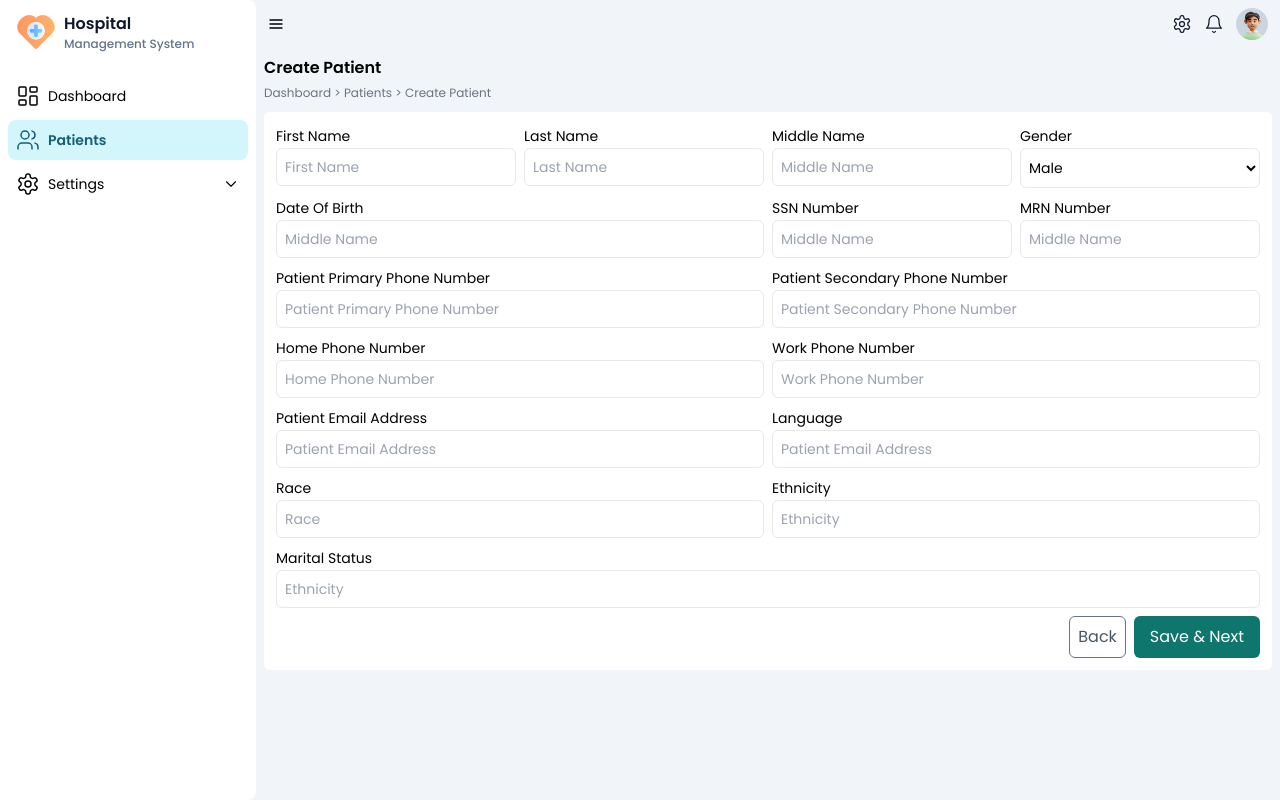
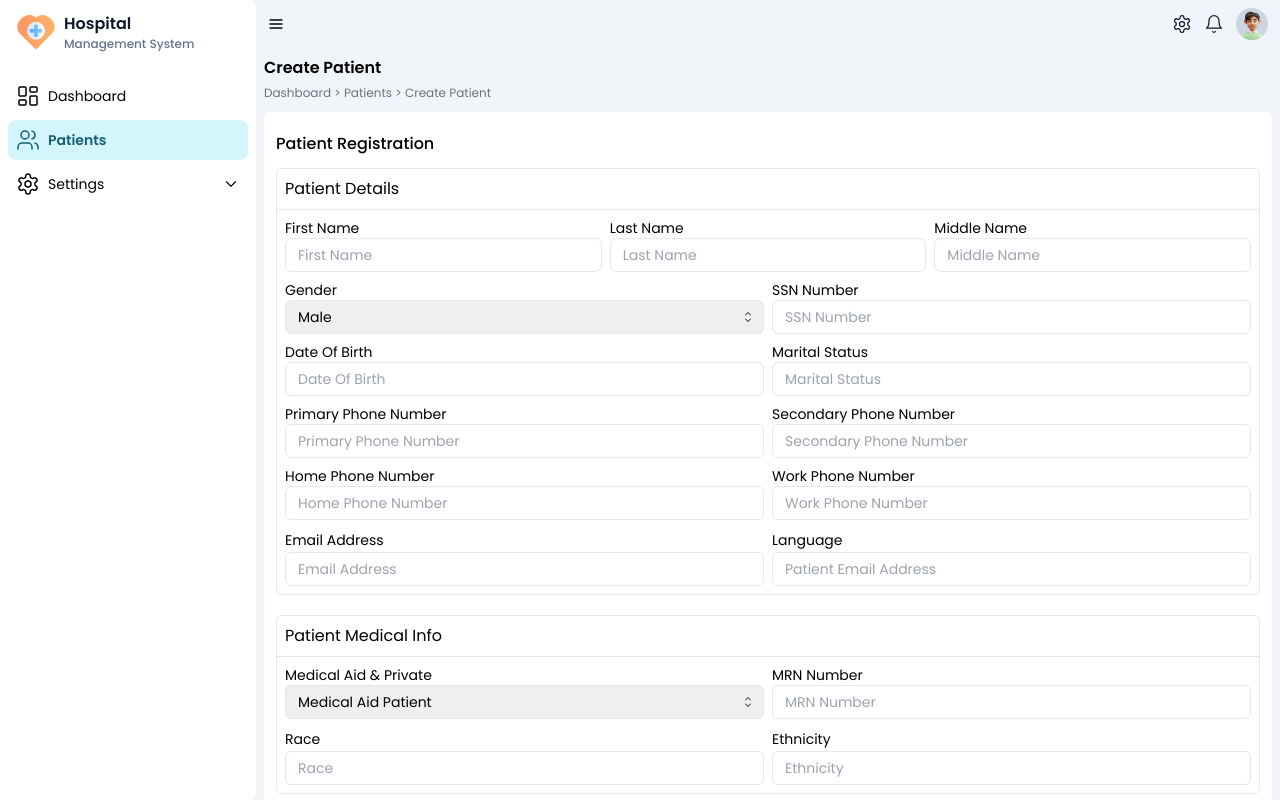
Before and after one commit to parth-patel-1798/hms, a React (Vite) app: page /#/patients/create in a window 1280 px wide. Built offline with nearby package versions, Linux system fonts and the light colour scheme.

Commit message:
changes done

```diff
--- a/package.json
+++ b/package.json
@@ -14,6 +14,7 @@
     "lint": "eslint . --ext js,jsx --report-unused-disable-directives --max-warnings 0"
   },
   "dependencies": {
+    "@hookform/resolvers": "^3.9.0",
     "@reduxjs/toolkit": "^2.2.7",
     "apexcharts": "^3.53.0",
     "axios": "^1.7.7",
--- /dev/null
+++ b/src/components/Select.jsx
@@ -0,0 +1,49 @@
+import { mergeClasses } from '@utils/classUtils';
+import { cva } from 'class-variance-authority';
+import React, { useMemo } from 'react';
+import { HiChevronUpDown } from 'react-icons/hi2';
+
+const Select = React.forwardRef((props, ref) => {
+    const { size = 'medium', className = '', error = false, children, ...rest } = props;
+
+    const SelectVariant = useMemo(
+        () =>
+            cva('rounded-md border outline-none w-full appearance-none', {
+                variants: {
+                    size: {
+                        small: 'text-sm px-3 py-1.5',
+                        medium: 'text-base px-4 py-2',
+                        large: 'text-lg px-5 py-3',
+                    },
+                    error: {
+                        true: 'text-red-500 border-red-500',
+                        false: '',
+                    },
+                },
+                defaultVariants: {
+                    size: 'medium',
+                    error: 'false',
+                },
+            }),
+        [],
+    );
+
+    const computedClassNames = useMemo(
+        () => mergeClasses(SelectVariant({ size, error }), className),
+        [size, error, className, SelectVariant],
+    );
+
+    return (
+        <div className="relative inline-block w-full">
+            <select ref={ref} className={computedClassNames} {...rest}>
+                {children}
+            </select>
+
+            <div className="pointer-events-none absolute inset-y-0 right-0 flex items-center px-2 text-gray-700">
+                <HiChevronUpDown />
+            </div>
+        </div>
+    );
+});
+
+export default Select;
--- a/src/components/TextFiled.jsx
+++ b/src/components/TextFiled.jsx
@@ -4,29 +4,34 @@ import { mergeClasses } from '@utils/classUtils';
 import { cva } from 'class-variance-authority';
 
 const TextField = React.forwardRef((props, ref) => {
-    const { type = 'text', size = 'medium', className = '', ...rest } = props;
+    const { type = 'text', size = 'medium', className = '', error = false, ...rest } = props;
 
     // Memoize the variant generation to improve performance
     const InputVariant = useMemo(
         () =>
-            cva('outline-none border rounded transition duration-200 ease-in-out', {
+            cva('rounded-md border outline-none w-full', {
                 variants: {
                     size: {
                         small: 'text-sm px-3 py-1.5',
                         medium: 'text-base px-4 py-2',
                         large: 'text-lg px-5 py-3',
                     },
+                    error: {
+                        true: 'text-red-500 border-red-500',
+                        false: '',
+                    },
                 },
                 defaultVariants: {
                     size: 'medium',
+                    error: 'false',
                 },
             }),
         [],
     );
 
     const computedClassNames = useMemo(
-        () => mergeClasses(InputVariant({ size }), className),
-        [size, className, InputVariant],
+        () => mergeClasses(InputVariant({ size, error }), className),
+        [size, error, className, InputVariant],
     );
 
     return (
--- a/src/main.jsx
+++ b/src/main.jsx
@@ -5,7 +5,7 @@ import '@assets/scss/app.scss';
 import App from './App.jsx';
 
 createRoot(document.getElementById('root')).render(
-    <StrictMode>
-        <App />
-    </StrictMode>,
+    // <StrictMode>
+    <App />,
+    // </StrictMode>,
 );
--- a/src/views/Patient/AddPatient.jsx
+++ b/src/views/Patient/AddPatient.jsx
@@ -1,7 +1,29 @@
+import React from 'react';
 import TextFiled from '@components/TextFiled';
-import React from 'react';
+import { useForm } from 'react-hook-form';
+import { yupResolver } from '@hookform/resolvers/yup';
+import * as yup from 'yup';
+import Typography from '@components/Typography';
+import { HiChevronUpDown } from 'react-icons/hi2';
+import Select from '@components/Select';
+
+const schema = yup.object().shape({
+    first_name: yup.string().required('First name is required.'),
+});
 
 const AddPatient = () => {
+    const {
+        register,
+        handleSubmit,
+        formState: { errors },
+    } = useForm({
+        resolver: yupResolver(schema),
+    });
+
+    const onSubmit = (data) => {
+        console.log(data);
+    };
+
     return (
         <div className="flex flex-col gap-2">
             {/* Breadcrumb */}
@@ -12,127 +34,133 @@ const AddPatient = () => {
                 <small className="text-xs font-normal text-gray-500">{`Dashboard > Patients > Create Patient`}</small>
             </div>
 
+            <div className="bg-white w-full p-3 rounded-md">
+                <div className="pb-3 pt-2">
+                    <Typography className="font-medium">Patient Registration</Typography>
+                </div>
                 {/* Form */}
-            <div className="bg-white w-full p-3 rounded-md">
-                <div className="grid grid-cols-1 md:grid-cols-2 lg:grid-cols-4 gap-2">
-                    <div>
-                        <label className="text-sm">First Name</label>
-                        <input
-                            className="text-sm px-2 py-2 rounded-md border outline-none w-full"
+                <form onSubmit={handleSubmit(onSubmit)} className="flex flex-col gap-5">
+                    <div className="border rounded-md flex flex-col gap-2 py-2">
+                        <Typography className="px-2">Patient Details</Typography>
+                        <hr />
+                        <div className="px-2 grid grid-cols-1 md:grid-cols-6 lg:grid-cols-12 gap-2">
+                            <div className="col-span-1 md:col-span-6 lg:col-span-4">
+                                <Typography variant="body2">First Name</Typography>
+                                <TextFiled
                                     placeholder="First Name"
+                                    size="small"
+                                    {...register('first_name')}
+                                    error={Boolean(errors?.first_name)}
                                 />
                             </div>
-                    <div>
-                        <label className="text-sm">Last Name</label>
-                        <input
-                            className="text-sm px-2 py-2 rounded-md border outline-none w-full"
-                            placeholder="Last Name"
-                        />
+                            <div className="col-span-1 md:col-span-6 lg:col-span-4">
+                                <Typography variant="body2">Last Name</Typography>
+                                <TextFiled placeholder="Last Name" size="small" {...register('last_name')} />
                             </div>
-                    <div>
-                        <label className="text-sm">Middle Name</label>
-                        <input
-                            className="text-sm px-2 py-2 rounded-md border outline-none w-full"
-                            placeholder="Middle Name"
-                        />
+                            <div className="col-span-1 md:col-span-6 lg:col-span-4">
+                                <Typography variant="body2">Middle Name</Typography>
+                                <TextFiled placeholder="Middle Name" size="small" {...register('middle_name')} />
                             </div>
-                    <div>
-                        <label className="text-sm">Gender</label>
-                        <select className="text-sm px-1 py-2 rounded-md border outline-none w-full appearance bg-white">
+                            <div className="col-span-1 md:col-span-3 lg:col-span-6">
+                                <Typography variant="body2">Gender</Typography>
+                                <Select size="small" {...register('gender')} defaultValue="Male">
                                     <option className="text-sm">Male</option>
                                     <option className="text-sm">Female</option>
                                     <option className="text-sm">Other</option>
-                        </select>
+                                </Select>
                             </div>
-                    <div className="col-span-1 md:col-span-2">
-                        <label className="text-sm">Date Of Birth</label>
-                        <input
-                            className="text-sm px-2 py-2 rounded-md border outline-none w-full"
-                            placeholder="Middle Name"
+                            <div className="col-span-1 md:col-span-3 lg:col-span-6">
+                                <Typography variant="body2">SSN Number</Typography>
+                                <TextFiled size="small" placeholder="SSN Number" {...register('ssn_number')} />
+                            </div>
+                            <div className="col-span-1 md:col-span-3 lg:col-span-6">
+                                <Typography variant="body2">Date Of Birth</Typography>
+                                <TextFiled placeholder="Date Of Birth" size="small" {...register('date_of_birth')} />
+                            </div>
+                            <div className="col-span-1 md:col-span-3 lg:col-span-6">
+                                <Typography variant="body2">Marital Status</Typography>
+                                <TextFiled size="small" placeholder="Marital Status" {...register('marital_status')} />
+                            </div>
+                            <div className="col-span-1 md:col-span-3 lg:col-span-6">
+                                <Typography variant="body2">Primary Phone Number</Typography>
+                                <TextFiled
+                                    size="small"
+                                    placeholder="Primary Phone Number"
+                                    {...register('primary_phone_number')}
                                 />
                             </div>
-                    <div className="col-span-1">
-                        <label className="text-sm">SSN Number</label>
-                        <input
-                            className="text-sm px-2 py-2 rounded-md border outline-none w-full"
-                            placeholder="Middle Name"
+                            <div className="col-span-1 md:col-span-3 lg:col-span-6">
+                                <Typography variant="body2">Secondary Phone Number</Typography>
+                                <TextFiled
+                                    size="small"
+                                    placeholder="Secondary Phone Number"
+                                    {...register('secondary_phone_number')}
                                 />
                             </div>
-                    <div className="col-span-1">
-                        <label className="text-sm">MRN Number</label>
-                        <input
-                            className="text-sm px-2 py-2 rounded-md border outline-none w-full"
-                            placeholder="Middle Name"
+                            <div className="col-span-1 md:col-span-3 lg:col-span-6">
+                                <Typography variant="body2">Home Phone Number</Typography>
+                                <TextFiled
+                                    size="small"
+                                    placeholder="Home Phone Number"
+                                    {...register('home_phone_number')}
                                 />
                             </div>
-                    <div className="col-span-1 md:col-span-2">
-                        <label className="text-sm truncate">Patient Primary Phone Number</label>
-                        <input
-                            className="text-sm px-2 py-2 rounded-md border outline-none w-full"
-                            placeholder="Patient Primary Phone Number"
+                            <div className="col-span-1 md:col-span-3 lg:col-span-6">
+                                <Typography variant="body2">Work Phone Number</Typography>
+                                <TextFiled
+                                    size="small"
+                                    placeholder="Work Phone Number"
+                                    {...register('work_phone_number')}
                                 />
                             </div>
-                    <div className="col-span-1 md:col-span-2">
-                        <label className="text-sm truncate">Patient Secondary Phone Number</label>
-                        <input
-                            className="text-sm px-2 py-2 rounded-md border outline-none w-full"
-                            placeholder="Patient Secondary Phone Number"
-                        />
+                            <div className="col-span-1 md:col-span-3 lg:col-span-6">
+                                <label className="text-sm truncate">Email Address</label>
+                                <TextFiled size="small" placeholder="Email Address" {...register('email_address')} />
                             </div>
-                    <div className="col-span-1 md:col-span-2">
-                        <label className="text-sm truncate">Home Phone Number</label>
-                        <input
-                            className="text-sm px-2 py-2 rounded-md border outline-none w-full"
-                            placeholder="Home Phone Number"
-                        />
+                            <div className="col-span-1 md:col-span-3 lg:col-span-6">
+                                <label className="text-sm truncate">Language</label>
+                                <TextFiled size="small" placeholder="Patient Email Address" {...register('language')} />
                             </div>
-                    <div className="col-span-1 md:col-span-2">
-                        <label className="text-sm truncate">Work Phone Number</label>
-                        <input
-                            className="text-sm px-2 py-2 rounded-md border outline-none w-full"
-                            placeholder="Work Phone Number"
-                        />
                         </div>
-                    <div className="col-span-1 md:col-span-2">
-                        <label className="text-sm truncate">Patient Email Address</label>
-                        <input
-                            className="text-sm px-2 py-2 rounded-md border outline-none w-full"
-                            placeholder="Patient Email Address"
-                        />
-                    </div>
-                    <div className="col-span-1 md:col-span-2">
-                        <label className="text-sm truncate">Language</label>
-                        <input
-                            className="text-sm px-2 py-2 rounded-md border outline-none w-full"
-                            placeholder="Patient Email Address"
-                        />
-                    </div>
-                    <div className="col-span-1 md:col-span-2">
-                        <label className="text-sm truncate">Race</label>
-                        <input className="text-sm px-2 py-2 rounded-md border outline-none w-full" placeholder="Race" />
-                    </div>
-                    <div className="col-span-1 md:col-span-2">
-                        <label className="text-sm truncate">Ethnicity</label>
-                        <input
-                            className="text-sm px-2 py-2 rounded-md border outline-none w-full"
-                            placeholder="Ethnicity"
-                        />
-                    </div>
-                    <div className="col-span-1 md:col-span-2 lg:col-span-4">
-                        <label className="text-sm truncate">Marital Status</label>
-                        <input
-                            className="text-sm px-2 py-2 rounded-md border outline-none w-full"
-                            placeholder="Ethnicity"
-                        />
                     </div>
 
-                    <div className="col-span-1 md:col-span-2 lg:col-span-4 inline-flex gap-2 justify-end">
-                        <button className="p-2 border border-gray-500 text-gray-600 rounded-md">Back</button>
-                        <button className="px-4 py-2 text-white rounded-md bg-teal-700 focus:bg-teal-900 outline-none">
+                    {/* Patient Details Medical Info */}
+                    <div className="border rounded-md flex flex-col gap-2 py-2">
+                        <Typography className="px-2">Patient Medical Info</Typography>
+                        <hr />
+                        <div className="px-2 grid grid-cols-1 md:grid-cols-6 lg:grid-cols-12 gap-2">
+                            <div className="col-span-1 md:col-span-3 lg:col-span-6">
+                                <Typography variant="body2">Medical Aid & Private</Typography>
+                                <Select size="small" {...register('medical_private')} defaultValue="">
+                                    <option className="text-sm">Medical Aid Patient</option>
+                                    <option className="text-sm">Private Patient</option>
+                                </Select>
+                            </div>
+                            <div className="col-span-1 md:col-span-3 lg:col-span-6">
+                                <Typography variant="body2">MRN Number</Typography>
+                                <TextFiled size="small" placeholder="MRN Number" {...register('mrn_number')} />
+                            </div>
+                            <div className="col-span-1 md:col-span-3 lg:col-span-6">
+                                <label className="text-sm truncate">Race</label>
+                                <TextFiled size="small" placeholder="Race" {...register('race')} />
+                            </div>
+                            <div className="col-span-1 md:col-span-3 lg:col-span-6">
+                                <label className="text-sm truncate">Ethnicity</label>
+                                <TextFiled size="small" placeholder="Ethnicity" {...register('ethnicity')} />
+                            </div>
+                        </div>
+                    </div>
+
+                    <div className="inline-flex gap-2 justify-end">
+                        <button className="px-3 py-1.5 border border-gray-500 text-gray-600 rounded-md">Back</button>
+                        <button
+                            type="submit"
+                            className="px-3 py-1.5 text-white rounded-md bg-teal-700 focus:bg-teal-900 outline-none"
+                        >
                             Save & Next
                         </button>
                     </div>
-                </div>
+                </form>
             </div>
         </div>
     );
--- a/tailwind.config.js
+++ b/tailwind.config.js
@@ -1,10 +1,10 @@
 /** @type {import('tailwindcss').Config} */
 export default {
-  content: ["./index.html", "./src/**/*.{js,ts,jsx,tsx}"],
+    content: ['./index.html', './src/**/*.{js,ts,jsx,tsx}'],
     theme: {
         extend: {
             textAlign: {
-        "webkit-right": "-webkit-right",
+                'webkit-right': '-webkit-right',
             },
         },
     },
```
Also changed, not shown: src/views/Patient/EditPatient.jsx (+1 -15 lines), vite.config.js (+5 -7 lines), 1 other file (tests, documents, lock files or other folders). Lines whose indentation alone changed are shown as unchanged.
